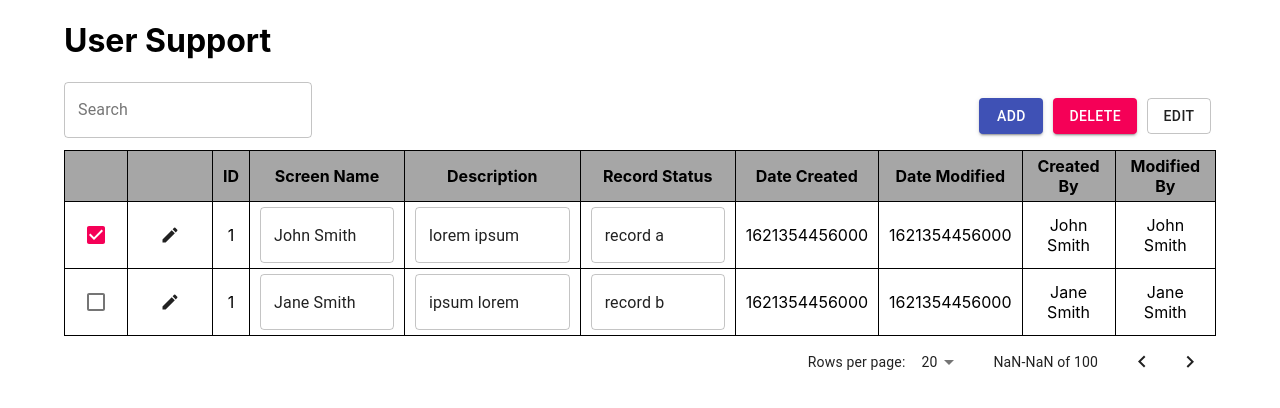
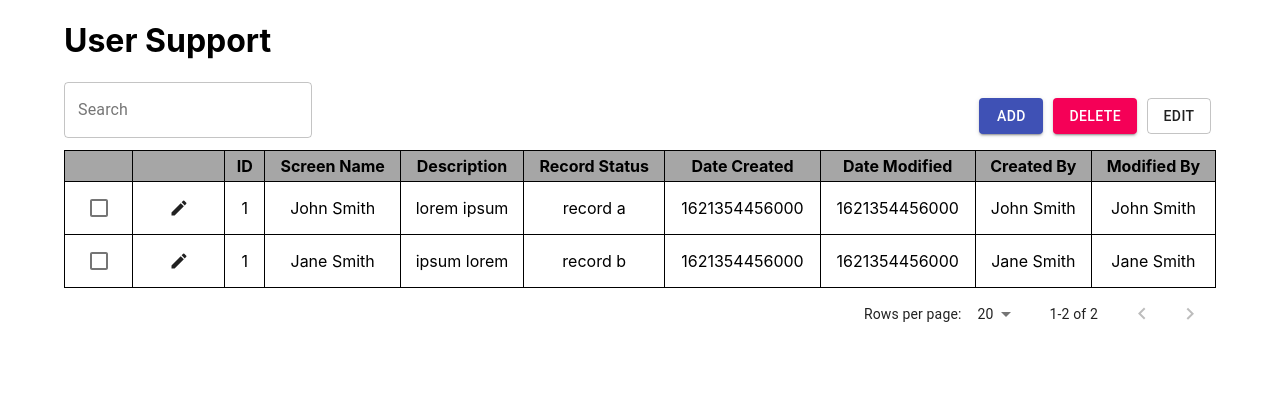
Before and after one commit to jordanmklee/react-user-support, a React (Create React App) app: page / in a window 1280 px wide. Shown: the top 408 px of the page. Built offline with nearby package versions, Linux system fonts and the light colour scheme.

Commit message:
Functional pagination numbers

```diff
--- a/package.json
+++ b/package.json
@@ -11,6 +11,7 @@
     "react": "^17.0.2",
     "react-dom": "^17.0.2",
     "react-scripts": "4.0.3",
+    "uuid": "^8.3.2",
     "web-vitals": "^1.1.2"
   },
   "scripts": {
--- a/src/Grid.js
+++ b/src/Grid.js
@@ -1,5 +1,7 @@
 import React from "react";
 import PropTypes from 'prop-types';
+
+import { v4 as uuidv4 } from 'uuid';
 
 import Checkbox from '@material-ui/core/Checkbox';
 import CreateIcon from '@material-ui/icons/Create';
@@ -12,7 +14,8 @@ class Grid extends React.Component{
 	state = {
 		records: [
 			{
-				isSelected: true,
+				key: uuidv4(),
+				isSelected: false,
 				id: 1,
 				screenName: "John Smith",
 				description: "lorem ipsum",
@@ -23,6 +26,7 @@ class Grid extends React.Component{
 				modifiedBy: "John Smith",
 			},
 			{
+				key: uuidv4(),
 				isSelected: false,
 				id: 1,
 				screenName: "Jane Smith",
@@ -45,7 +49,9 @@ class Grid extends React.Component{
 						records={this.state.records}
 					/>
 				</table>
-				<GridPagination></GridPagination>
+				<GridPagination
+					numRecords={this.state.records.length}
+				/>
 			</>
 		)
 	}
@@ -81,6 +87,7 @@ class RecordList extends React.Component{
 		const records = this.props.records.map((record) => {
 			return(
 				<RecordItem
+					key={record.key}
 					isSelected={record.isSelected}
 					id={record.id}
 					screenName={record.screenName}
@@ -109,7 +116,7 @@ RecordList.propTypes = {
 
 class RecordItem extends React.Component{
 	render(){
-		const editMode = true;	// TODO this needs to update based on EDIT button
+		const editMode = false;	// TODO this needs to update based on EDIT button
 		const isSelected = this.props.isSelected;
 
 		return(
@@ -139,17 +146,35 @@ RecordItem.propTypes = {
 }
 
 
-class GridPagination extends React.Component{
-	render(){
+function GridPagination(props){
+
+	const [page, setPage] = React.useState(0);		// Start at page 1 (ie. index 0)
+	const [setRowsPerPage] = React.useState(10);
+
+	const handleChangePage = (event, newPage) => {
+		setPage(newPage);
+	};
+
+	const handleChangeRowsPerPage = (event) => {
+		setRowsPerPage(parseInt(event.target.value, 10));
+		setPage(0);
+	};
+
 	return(
 		<TablePagination
+			rowsPerPageOptions={[5, 10, 20, 50, 100, 500, 1000]}
+			rowsPerPage={20}
 			component="div"
-				count={100}
-				rowsPerPage={20}
-				rowsPerPageOptions={[5, 10, 20, 50, 100, 500, 1000]}
+			count={props.numRecords}
+			page={page}
+			onChangePage={handleChangePage}
+			onChangeRowsPerPage={handleChangeRowsPerPage}
 		/>
 	)
+
 }
+GridPagination.propTypes = {
+	numRecords: PropTypes.number
 }
 
 export default Grid;
```
Also changed, not shown: 1 other file (tests, documents, lock files or other folders). Lines whose indentation alone changed are shown as unchanged.
